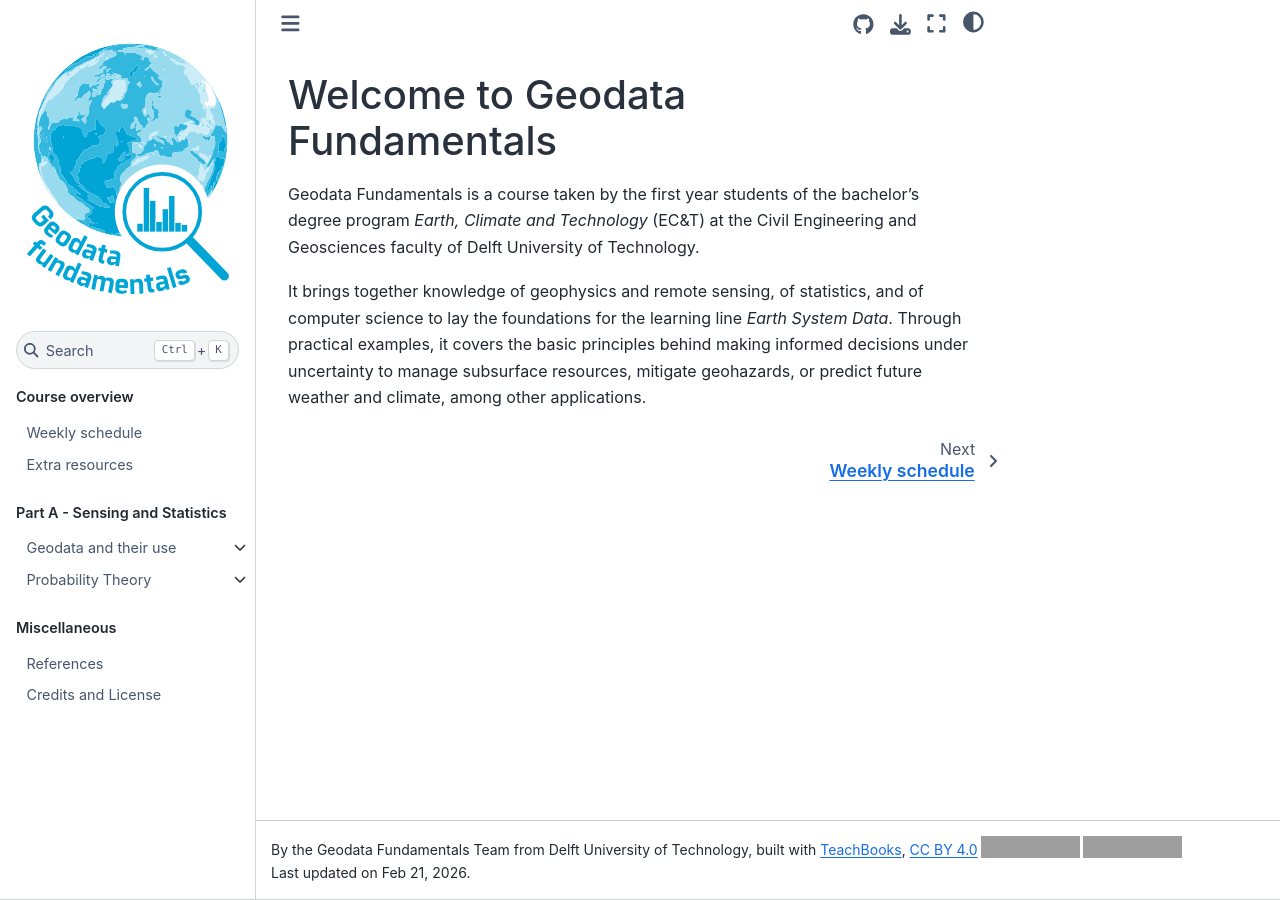
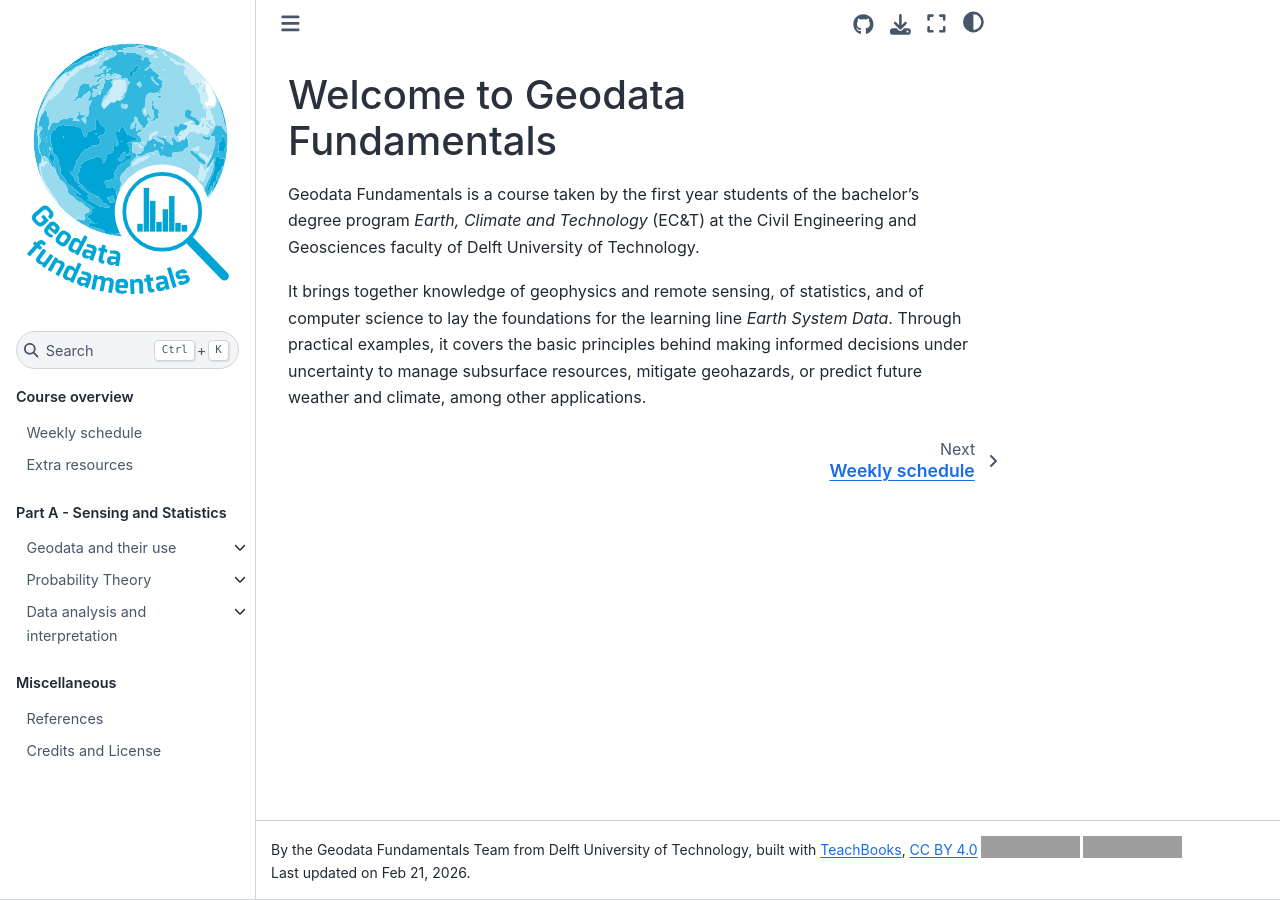
Before and after one commit to BScECT/geofun, a Jupyter Book: the page built from book/intro.md, in a window 1280 px wide. Built offline with Jupyter Book 1.0.4 settings and Sphinx 7.4.7 and the Sphinx Book theme 1.1.4, drawn with Linux system fonts in a browser that asks for light colours; comment, search, counter and statistics services are not loaded; part of the change alters nothing that is shown; grey boxes are pictures that could not be loaded.

```diff
--- a/book/_toc.yml
+++ b/book/_toc.yml
@@ -20,9 +20,9 @@ parts:
       - file: 1_sensing_and_statistics/probability_theory/CondProb.md
       - file: 1_sensing_and_statistics/probability_theory/DiscreteRandom.md
     # - file: 1_sensing_and_statistics/statistical_inference/overview.md
-    # - file: 1_sensing_and_statistics/data_analysis/overview.md
-    #   sections:
-    #   - file: 1_sensing_and_statistics/data_analysis/descriptive_statistics.ipynb
+    - file: 1_sensing_and_statistics/data_analysis/overview.md
+      sections:
+      - file: 1_sensing_and_statistics/data_analysis/descriptive_statistics.ipynb
     #   - file: 1_sensing_and_statistics/data_analysis/data_visualization.ipynb
   # - caption: Part B - Applied Statistics with Python
   #   chapters:
```
Also changed, not shown: book/1_sensing_and_statistics/data_analysis/descriptive_statistics.ipynb, 1 other file.
